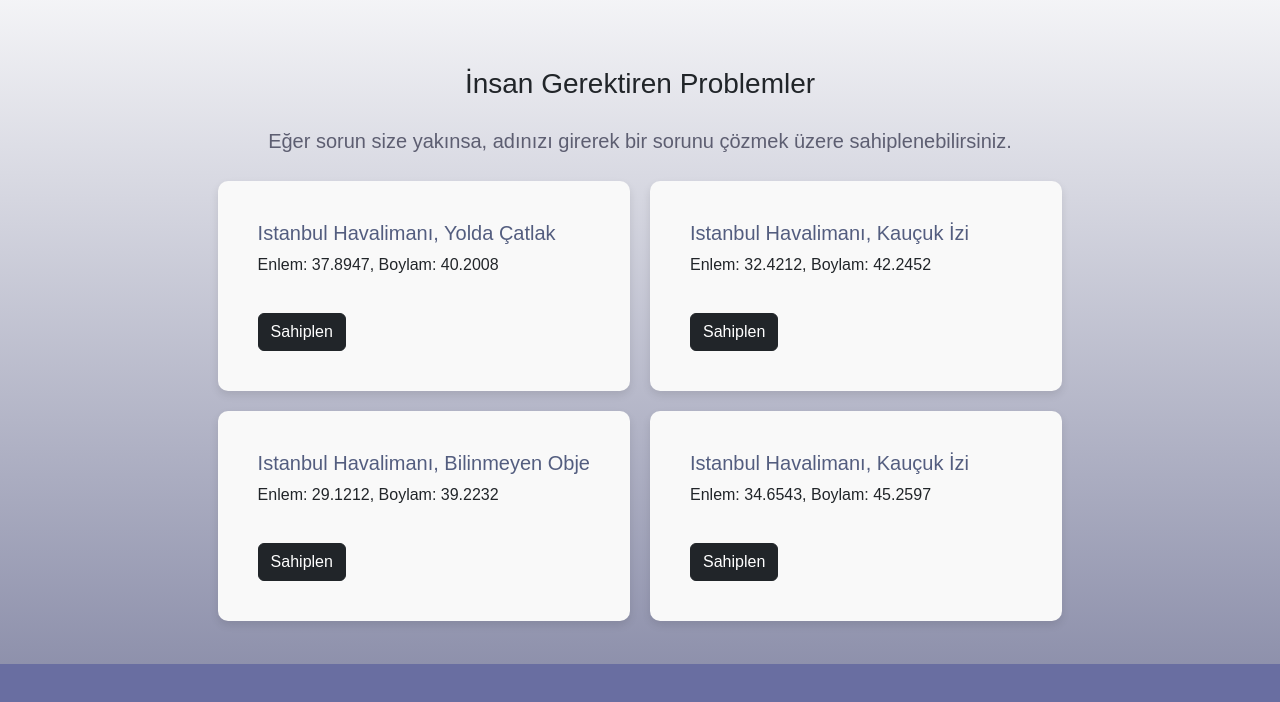
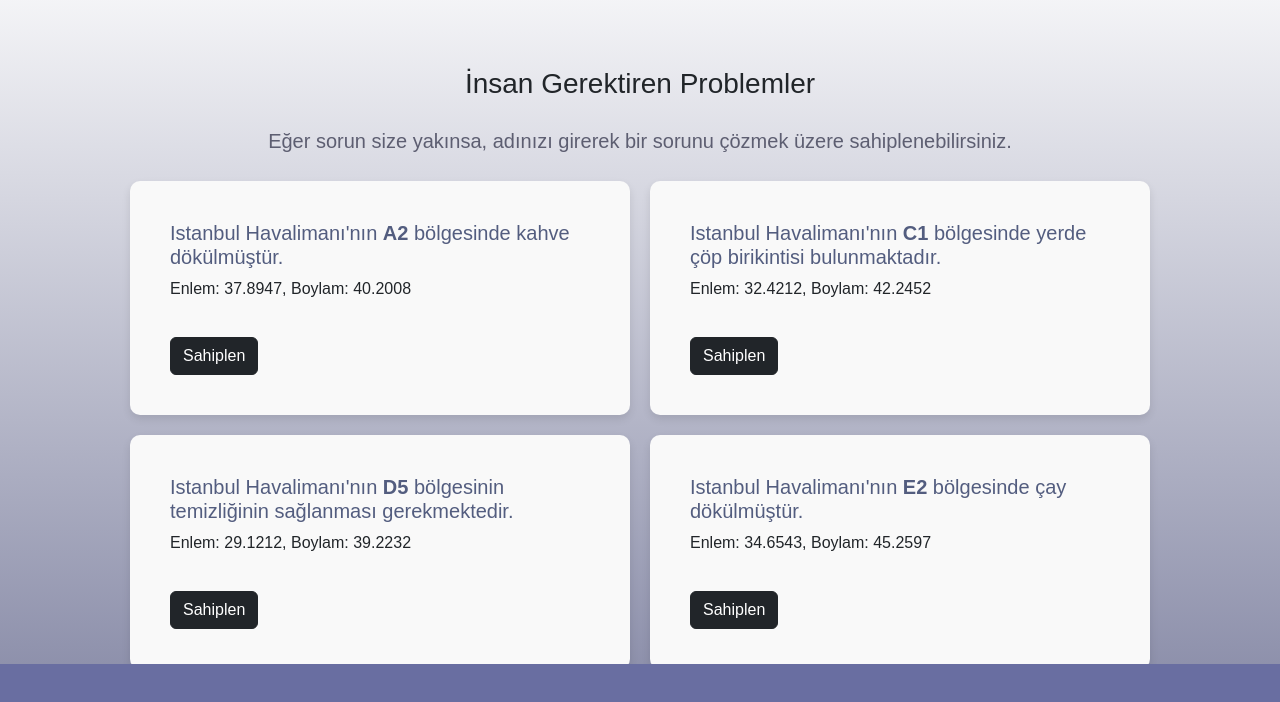
Before and after one commit to Leqayyy/dackathon, a plain HTML site: page mainhizmetci.html in a window 1280 px wide. Shown: the part 76-778 px from the top of the page. Drawn offline with nearby package versions, Linux system fonts and the light colour scheme.

Commit message:
Update mainhizmetci.html

```diff
--- a/mainhizmetci.html
+++ b/mainhizmetci.html
@@ -132,22 +132,22 @@
     <h5 style="color: #5d5e71;">Eğer sorun size yakınsa, adınızı girerek bir sorunu çözmek üzere sahiplenebilirsiniz.</h5>
     <div class="problem-grid">
         <div class="problem-card">
-            <h5>Istanbul Havalimanı, Yolda Çatlak</h5>
+            <h5>Istanbul Havalimanı'nın <b>A2</b> bölgesinde kahve dökülmüştür.</h5>
             <p>Enlem: 37.8947, Boylam: 40.2008 </p>
             <button class="btn btn-dark" onclick="showOverlay(this)">Sahiplen</button>
         </div>
         <div class="problem-card">
-            <h5>Istanbul Havalimanı, Kauçuk İzi</h5>
+            <h5>Istanbul Havalimanı'nın <b>C1</b> bölgesinde yerde çöp birikintisi bulunmaktadır.</h5>
             <p>Enlem: 32.4212, Boylam: 42.2452</p>
             <button class="btn btn-dark" onclick="showOverlay(this)">Sahiplen</button>
         </div>
         <div class="problem-card">
-            <h5>Istanbul Havalimanı, Bilinmeyen Obje</h5>
+            <h5>Istanbul Havalimanı'nın <b>D5</b> bölgesinin temizliğinin sağlanması gerekmektedir.</h5>
             <p>Enlem: 29.1212, Boylam: 39.2232</p>
             <button class="btn btn-dark" onclick="showOverlay(this)">Sahiplen</button>
         </div>
         <div class="problem-card">
-            <h5>Istanbul Havalimanı, Kauçuk İzi</h5>
+            <h5>Istanbul Havalimanı'nın <b>E2</b> bölgesinde çay dökülmüştür.</h5>
             <p>Enlem: 34.6543, Boylam: 45.2597</p>
             <button class="btn btn-dark" onclick="showOverlay(this)">Sahiplen</button>
         </div>
```
